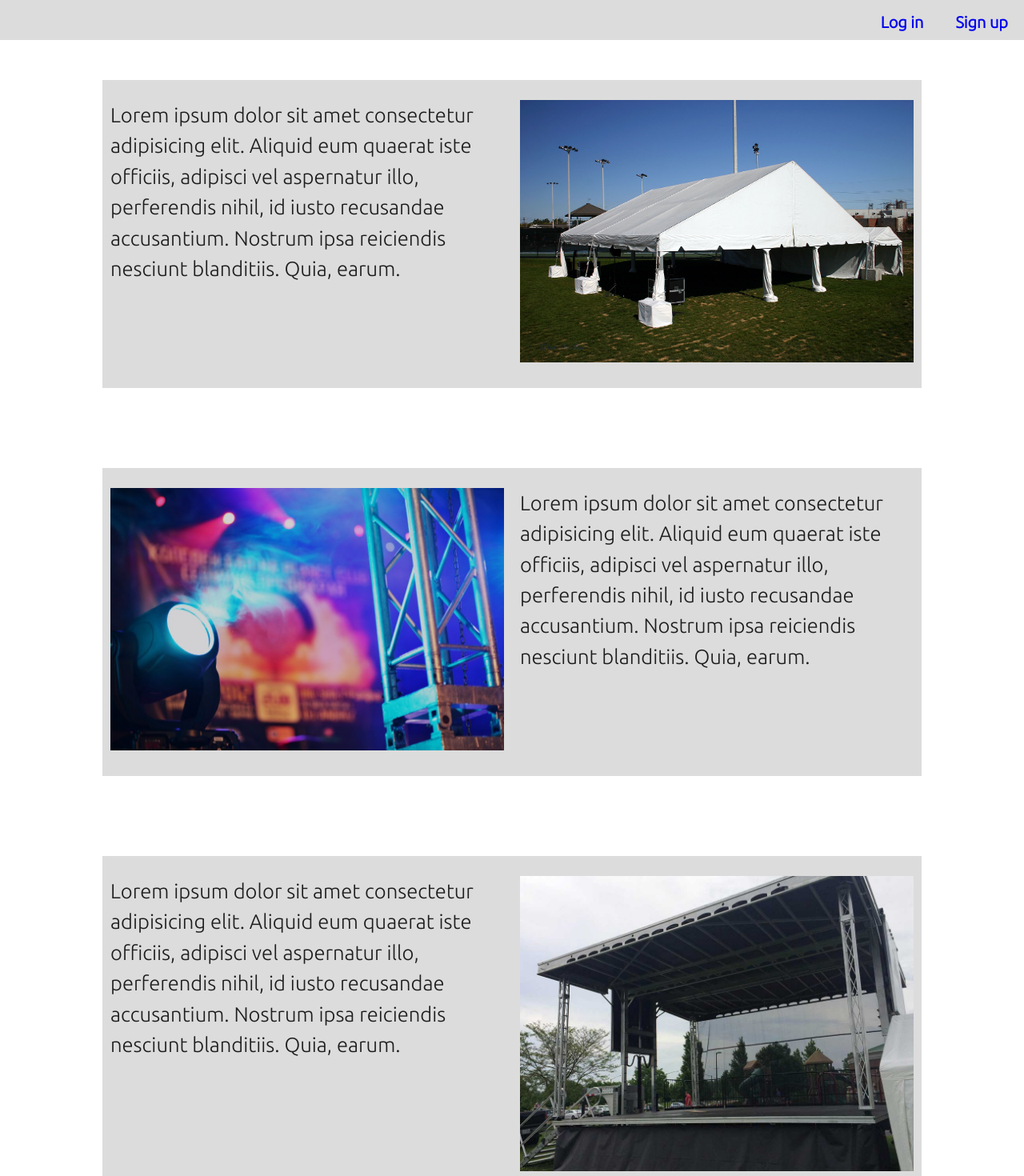
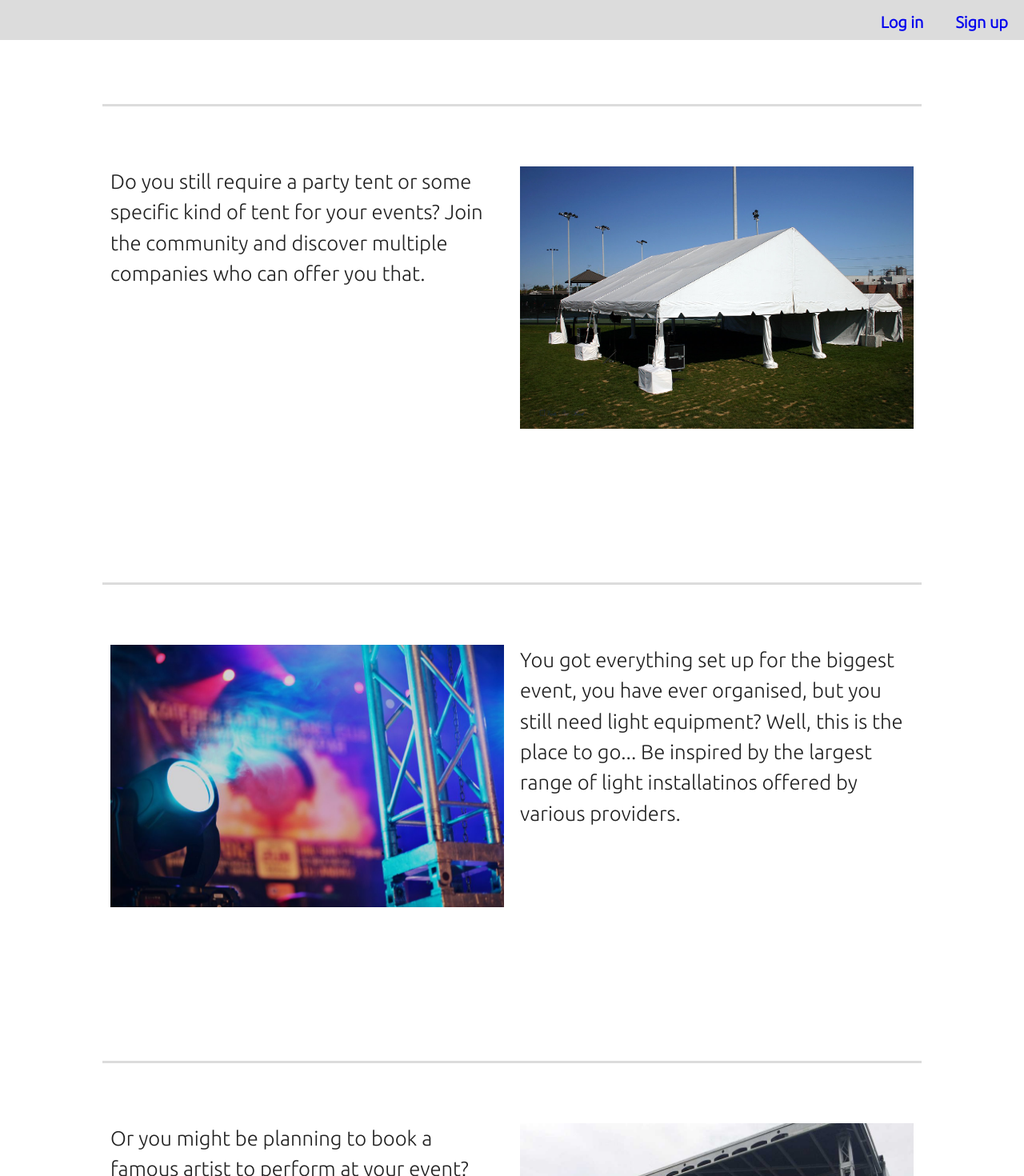
Before and after one commit to Maxim2012-dev/Project-Web-Technologies, a Vue app in the folder event-guard/: page / in a window 1280 px wide. Shown: the part 80-1550 px from the top of the page at 80% size. Built offline with nearby package versions, Linux system fonts and the light colour scheme.

Commit message:
home layout update

```diff
--- a/event-guard/src/components/HomePage.vue
+++ b/event-guard/src/components/HomePage.vue
@@ -2,9 +2,8 @@
     <v-app>
       <div class="section">
         <div class="text">
-          Lorem ipsum dolor sit amet consectetur adipisicing elit. Aliquid eum quaerat iste officiis,
-          adipisci vel aspernatur illo, perferendis nihil, id iusto recusandae accusantium.
-          Nostrum ipsa reiciendis nesciunt blanditiis. Quia, earum.
+          Do you still require a party tent or some specific kind of tent for your events?
+          Join the community and discover multiple companies who can offer you that.
         </div>
         <div class="image">
           <img src="../assets/img1.jpg" class="img1" alt="event tent">
@@ -15,16 +14,15 @@
           <img src="../assets/img2.jpg" class="img1" alt="light equipment">
         </div>
         <div class="text">
-          Lorem ipsum dolor sit amet consectetur adipisicing elit. Aliquid eum quaerat iste officiis,
-          adipisci vel aspernatur illo, perferendis nihil, id iusto recusandae accusantium.
-          Nostrum ipsa reiciendis nesciunt blanditiis. Quia, earum.
+          You got everything set up for the biggest event, you have ever organised, but you
+          still need light equipment? Well, this is the place to go...
+          Be inspired by the largest range of light installatinos offered by various providers.
         </div>
       </div>
       <div class="section">
         <div class="text">
-          Lorem ipsum dolor sit amet consectetur adipisicing elit. Aliquid eum quaerat iste officiis,
-          adipisci vel aspernatur illo, perferendis nihil, id iusto recusandae accusantium.
-          Nostrum ipsa reiciendis nesciunt blanditiis. Quia, earum.
+          Or you might be planning to book a famous artist to perform at your event?
+          Then you should explore the largest range of stage equipment, offered by the community!
         </div>
         <div class="image">
           <img src="../assets/img3.jpg" class="img1" alt="stage equipment">
@@ -44,9 +42,10 @@
     display: flex;
     justify-content: center;
     align-self: center;
-    margin: 50px 0px 50px;
+    padding-top: 50px;
+    margin: 80px 0px 80px;
     width: 80%;
-    background-color: gainsboro;
+    border-top: 3px solid gainsboro;
   }
 
   .text {
```
Also changed, not shown: 1 other file (tests, documents, lock files or other folders).
